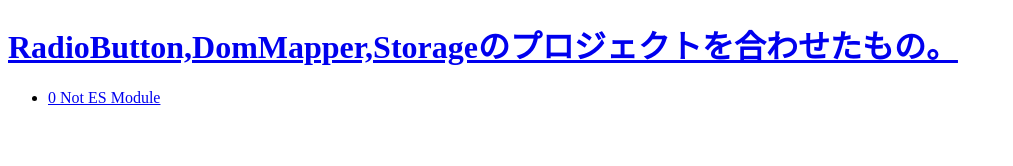
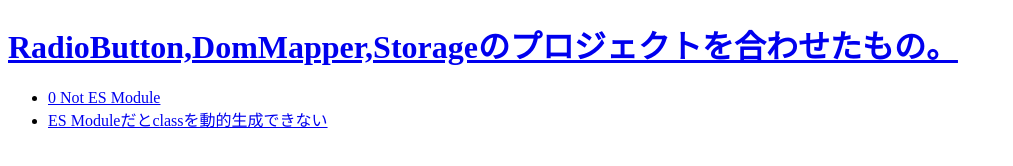
Before and after one commit to ytyaru/JS.RadioButton.DomMapper.Storage.20210213143219, a plain HTML site: page docs/index.html in a window 1280 px wide. Shown: the whole page, without its empty margins (0-1013 px from the left). Drawn offline with Linux system fonts and the light colour scheme.

Commit message:
index.html

```diff
--- a/docs/index.html
+++ b/docs/index.html
@@ -8,6 +8,7 @@
 <h1><a href="https://github.com/ytyaru/JS.RadioButton.DomMapper.Storage.20210213143219">RadioButton,DomMapper,Storageのプロジェクトを合わせたもの。</a></h1>
 <ul>
     <li><a href="./0/index.html">0 Not ES Module</a></li>
+    <li><a href="./0/index.html">ES Moduleだとclassを動的生成できない</a></li>
 </ul>
 </body>
 </html>
```
